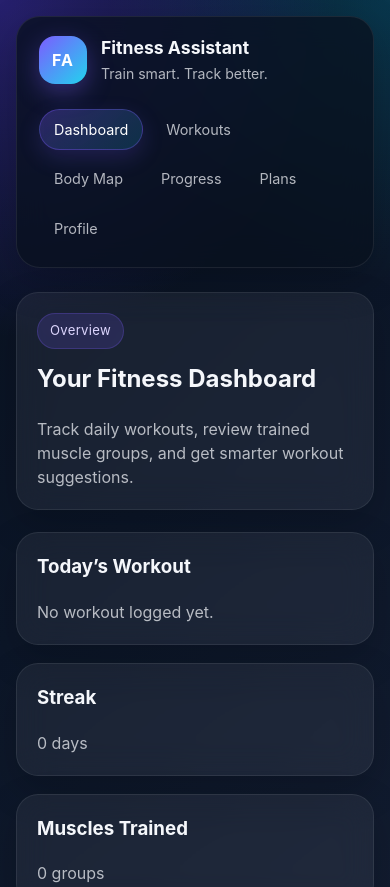
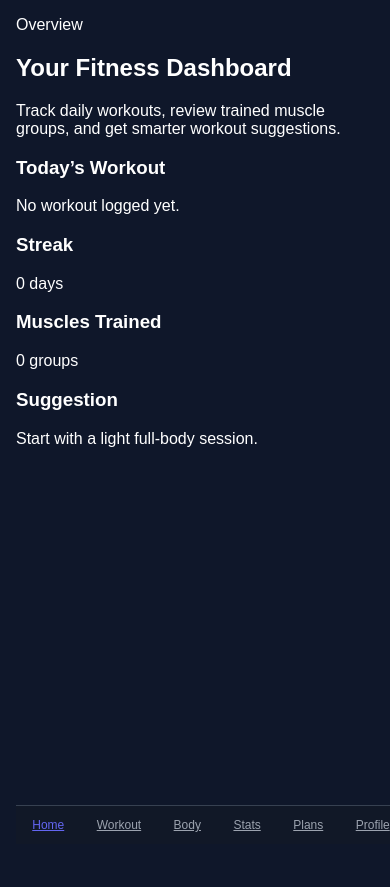
Before and after one commit to logeshk48/fitness-assistant, a React (Vite) app: page / in a window 390 px wide. Shown: the top 887 px of the page. Built offline with nearby package versions, Linux system fonts and the light colour scheme.

Commit message:
Add responsive mobile bottom navigation

```diff
--- a/src/components/Layout.jsx
+++ b/src/components/Layout.jsx
@@ -5,6 +5,7 @@ const Layout = () => {
   return (
     <div className="app-shell">
       <Navbar />
+
       <main className="page-content">
         <Outlet />
       </main>
--- a/src/components/Navbar.jsx
+++ b/src/components/Navbar.jsx
@@ -1,40 +1,53 @@
 import { NavLink } from "react-router-dom";
 
 const navItems = [
-  { label: "Dashboard", path: "/" },
-  { label: "Workouts", path: "/workouts" },
-  { label: "Body Map", path: "/body-map" },
-  { label: "Progress", path: "/progress" },
+  { label: "Home", path: "/" },
+  { label: "Workout", path: "/workouts" },
+  { label: "Body", path: "/body-map" },
+  { label: "Stats", path: "/progress" },
   { label: "Plans", path: "/plans" },
   { label: "Profile", path: "/profile" },
 ];
 
 const Navbar = () => {
   return (
-    <header className="navbar">
-      <div className="brand-block">
-        <div className="brand-badge">FA</div>
-        <div>
-          <h1>Fitness Assistant</h1>
-          <p>Train smart. Track better.</p>
-        </div>
-      </div>
+    <>
+      {/* Desktop Navbar */}
+      <header className="top-navbar">
+        <div className="brand">Fitness Assistant</div>
 
-      <nav className="nav-links">
+        <nav className="top-nav-links">
+          {navItems.map((item) => (
+            <NavLink
+              key={item.path}
+              to={item.path}
+              end={item.path === "/"}
+              className={({ isActive }) =>
+                isActive ? "nav-link active" : "nav-link"
+              }
+            >
+              {item.label}
+            </NavLink>
+          ))}
+        </nav>
+      </header>
+
+      {/* Mobile Bottom Navbar */}
+      <nav className="bottom-navbar">
         {navItems.map((item) => (
           <NavLink
             key={item.path}
             to={item.path}
             end={item.path === "/"}
             className={({ isActive }) =>
-              isActive ? "nav-link active" : "nav-link"
+              isActive ? "bottom-link active" : "bottom-link"
             }
           >
             {item.label}
           </NavLink>
         ))}
       </nav>
-    </header>
+    </>
   );
 };
 
--- a/src/index.css
+++ b/src/index.css
@@ -1,362 +1,75 @@
-:root {
-  font-family: Inter, system-ui, -apple-system, BlinkMacSystemFont, "Segoe UI",
-    sans-serif;
-  line-height: 1.5;
-  font-weight: 400;
-  color: #f5f7fb;
-  background:
-    radial-gradient(circle at top left, rgba(95, 59, 255, 0.35), transparent 30%),
-    radial-gradient(circle at top right, rgba(0, 209, 255, 0.18), transparent 25%),
-    linear-gradient(135deg, #081120 0%, #0c1628 45%, #131d31 100%);
-  font-synthesis: none;
-  text-rendering: optimizeLegibility;
-  -webkit-font-smoothing: antialiased;
-  -moz-osx-font-smoothing: grayscale;
-  --border: rgba(255, 255, 255, 0.08);
-  --card: rgba(255, 255, 255, 0.06);
-  --card-strong: rgba(255, 255, 255, 0.1);
-  --text-soft: rgba(245, 247, 251, 0.72);
-  --accent: #7c5cff;
-  --accent-2: #22d3ee;
+body {
+  margin: 0;
+  font-family: Arial, sans-serif;
+  background: #0f172a;
+  color: white;
 }
 
-* {
-  box-sizing: border-box;
+/* Layout */
+.app-shell {
+  min-height: 100vh;
+  padding: 16px;
 }
 
-html,
-body,
-#root {
-  margin: 0;
-  min-height: 100%;
+.page-content {
+  padding-bottom: 80px; /* space for bottom nav */
 }
 
-body {
-  min-width: 320px;
-}
-
-a {
-  color: inherit;
-  text-decoration: none;
-}
-
-.app-shell {
-  min-height: 100vh;
-  padding: 24px;
-}
-
-.navbar {
+/* ---------- TOP NAV (DESKTOP) ---------- */
+.top-navbar {
   display: flex;
   justify-content: space-between;
   align-items: center;
-  gap: 24px;
-  padding: 18px 22px;
-  border: 1px solid var(--border);
-  background: rgba(9, 16, 30, 0.75);
-  backdrop-filter: blur(16px);
-  border-radius: 24px;
-  box-shadow: 0 12px 40px rgba(0, 0, 0, 0.22);
-  position: sticky;
-  top: 16px;
-  z-index: 50;
+  padding: 16px;
+  background: #111827;
+  border-radius: 12px;
+  margin-bottom: 20px;
 }
 
-.brand-block {
-  display: flex;
-  align-items: center;
-  gap: 14px;
-}
-
-.brand-badge {
-  width: 48px;
-  height: 48px;
-  display: grid;
-  place-items: center;
-  border-radius: 16px;
-  background: linear-gradient(135deg, var(--accent), var(--accent-2));
-  color: white;
-  font-weight: 700;
-  letter-spacing: 1px;
-  box-shadow: 0 8px 24px rgba(124, 92, 255, 0.35);
-}
-
-.brand-block h1 {
-  margin: 0;
-  font-size: 1.1rem;
-}
-
-.brand-block p {
-  margin: 2px 0 0;
-  font-size: 0.88rem;
-  color: var(--text-soft);
-}
-
-.nav-links {
+.top-nav-links {
   display: flex;
   gap: 10px;
-  flex-wrap: wrap;
 }
 
 .nav-link {
-  padding: 10px 16px;
-  border-radius: 999px;
-  border: 1px solid transparent;
-  color: var(--text-soft);
-  transition: 0.25s ease;
-  font-size: 0.95rem;
-}
-
-.nav-link:hover {
-  color: white;
-  border-color: var(--border);
-  background: rgba(255, 255, 255, 0.05);
+  padding: 8px 14px;
+  border-radius: 20px;
+  color: #9ca3af;
 }
 
 .nav-link.active {
+  background: #6366f1;
   color: white;
-  background: linear-gradient(
-    135deg,
-    rgba(124, 92, 255, 0.28),
-    rgba(34, 211, 238, 0.16)
-  );
-  border-color: rgba(124, 92, 255, 0.34);
-  box-shadow: 0 8px 22px rgba(124, 92, 255, 0.18);
 }
 
-.page-content {
-  padding-top: 24px;
+/* ---------- BOTTOM NAV (MOBILE) ---------- */
+.bottom-navbar {
+  display: none;
 }
 
-.page-section {
-  display: flex;
-  flex-direction: column;
-  gap: 22px;
-}
-
-.hero-card,
-.info-card {
-  border: 1px solid var(--border);
-  background: var(--card);
-  backdrop-filter: blur(16px);
-  border-radius: 28px;
-  padding: 24px;
-  box-shadow: 0 14px 38px rgba(0, 0, 0, 0.18);
-}
-
-.hero-card h2,
-.section-header h2,
-.info-card h3 {
-  margin-top: 0;
-}
-
-.hero-card p,
-.section-header p,
-.info-card p {
-  color: var(--text-soft);
-  margin-bottom: 0;
-}
-
-.hero-tag {
-  display: inline-flex;
-  margin-bottom: 12px;
-  padding: 7px 12px;
-  border-radius: 999px;
-  font-size: 0.82rem;
-  letter-spacing: 0.3px;
-  background: rgba(124, 92, 255, 0.16);
-  border: 1px solid rgba(124, 92, 255, 0.24);
-  color: #ddd6fe;
-}
-
-.stats-grid {
-  display: grid;
-  grid-template-columns: repeat(4, minmax(0, 1fr));
-  gap: 18px;
-}
-
-.section-header {
-  padding: 4px 4px 0;
-}
-
-.workout-layout {
-  display: grid;
-  grid-template-columns: minmax(0, 1.2fr) minmax(280px, 0.8fr);
-  gap: 22px;
-}
-
-.workout-form-card,
-.workout-log-card {
-  display: flex;
-  flex-direction: column;
-  gap: 20px;
-}
-
-.workout-card-heading p {
-  margin: 8px 0 0;
-}
-
-.workout-form-grid {
-  display: grid;
-  grid-template-columns: repeat(2, minmax(0, 1fr));
-  gap: 16px;
-}
-
-.form-field {
-  display: flex;
-  flex-direction: column;
-  gap: 8px;
-}
-
-.form-field span {
-  font-size: 0.92rem;
-  color: var(--text-soft);
-}
-
-.form-field input,
-.form-field select,
-.form-field textarea {
-  width: 100%;
-  border: 1px solid var(--border);
-  border-radius: 16px;
-  background: rgba(7, 13, 24, 0.78);
-  color: #f5f7fb;
-  padding: 14px 16px;
-  font: inherit;
-  outline: none;
-  transition: border-color 0.2s ease, box-shadow 0.2s ease;
-}
-
-.form-field input::placeholder,
-.form-field textarea::placeholder {
-  color: rgba(245, 247, 251, 0.38);
-}
-
-.form-field input:focus,
-.form-field select:focus,
-.form-field textarea:focus {
-  border-color: rgba(124, 92, 255, 0.55);
-  box-shadow: 0 0 0 3px rgba(124, 92, 255, 0.16);
-}
-
-.form-field textarea {
-  resize: vertical;
-  min-height: 120px;
-}
-
-.form-field-full {
-  grid-column: 1 / -1;
-}
-
-.workout-submit-button {
-  border: 0;
-  border-radius: 16px;
-  padding: 14px 18px;
-  font: inherit;
-  font-weight: 600;
-  color: white;
-  cursor: pointer;
-  background: linear-gradient(135deg, var(--accent), var(--accent-2));
-  box-shadow: 0 14px 30px rgba(124, 92, 255, 0.25);
-}
-
-.workout-entry-list {
-  display: flex;
-  flex-direction: column;
-  gap: 14px;
-}
-
-.workout-entry {
-  padding: 18px;
-  border-radius: 20px;
-  border: 1px solid var(--border);
-  background: rgba(255, 255, 255, 0.04);
-}
-
-.workout-entry-top {
-  display: flex;
-  justify-content: space-between;
-  align-items: center;
-  gap: 12px;
-  margin-bottom: 10px;
-}
-
-.workout-type-pill {
-  display: inline-flex;
-  align-items: center;
-  padding: 6px 10px;
-  border-radius: 999px;
-  background: rgba(34, 211, 238, 0.12);
-  border: 1px solid rgba(34, 211, 238, 0.22);
-  color: #a5f3fc;
-  font-size: 0.82rem;
-}
-
-.workout-entry-metrics {
-  display: flex;
-  gap: 10px;
-  flex-wrap: wrap;
-  color: var(--text-soft);
-  font-size: 0.94rem;
-}
-
-.workout-entry p {
-  margin: 10px 0 0;
-  color: var(--text-soft);
-}
-
-@media (max-width: 1024px) {
-  .stats-grid {
-    grid-template-columns: repeat(2, minmax(0, 1fr));
+/* Mobile view */
+@media (max-width: 768px) {
+  .top-navbar {
+    display: none;
   }
 
-  .navbar {
-    flex-direction: column;
-    align-items: flex-start;
+  .bottom-navbar {
+    display: flex;
+    justify-content: space-around;
+    position: fixed;
+    bottom: 0;
+    width: 100%;
+    background: #111827;
+    padding: 12px 0;
+    border-top: 1px solid #374151;
   }
 
-  .nav-links {
-    width: 100%;
+  .bottom-link {
+    color: #9ca3af;
+    font-size: 12px;
   }
 
-  .workout-layout {
-    grid-template-columns: 1fr;
+  .bottom-link.active {
+    color: #6366f1;
   }
 }
-
-@media (max-width: 640px) {
-  .app-shell {
-    padding: 16px;
-  }
-
-  .stats-grid {
-    grid-template-columns: 1fr;
-  }
-
-  .nav-links {
-    gap: 8px;
-  }
-
-  .nav-link {
-    padding: 9px 14px;
-    font-size: 0.9rem;
-  }
-
-  .hero-card,
-  .info-card {
-    padding: 20px;
-    border-radius: 22px;
-  }
-
-  .workout-form-grid {
-    grid-template-columns: 1fr;
-  }
-
-  .form-field-full {
-    grid-column: auto;
-  }
-
-  .workout-entry-top {
-    flex-direction: column;
-    align-items: flex-start;
-  }
-}
```
